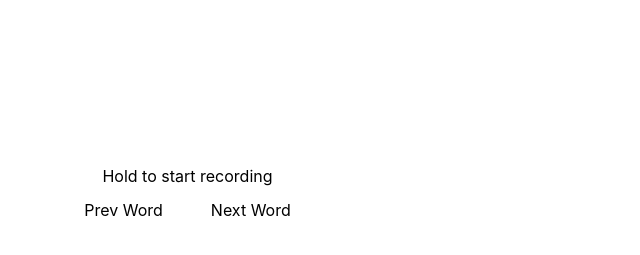
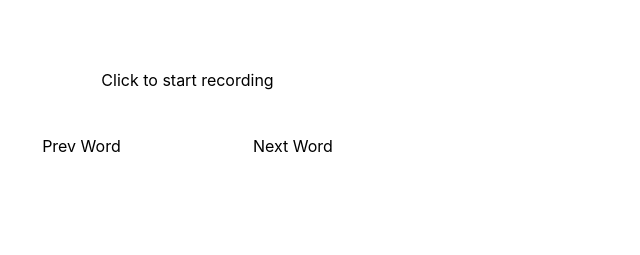
Before and after one commit to michaelhtleung/speech-training-app, a React (Create React App) app in the folder my-app/: page /exercise in a window 1280 px wide. Shown: the part 517-772 px from the top of the page, without its empty margins (0-640 px from the left). Built offline with nearby package versions, Linux system fonts and the light colour scheme; some icons are missing.

Commit message:
Color recording button

```diff
--- a/my-app/src/Exercise.js
+++ b/my-app/src/Exercise.js
@@ -177,7 +177,10 @@ const useStyles = makeStyles({
         display: 'flex',
         'flex-direction': 'row',
         'align-items': 'center',
-        'justify-content': 'space-between',
+        'justify-content': 'space-evenly',
+        width: '100%',
+        'margin-top': '32px',
+        'margin-bottom': '64px',
     },
     soundWave: {
         width: "100%",
@@ -227,15 +230,19 @@ function Exercise(props) {
         </div>;
     }
 
+    let recordingSectionTitle = null;
     let recordButton = null;
     if (recordingState === 'recordingInitial') {
-        recordButton = <box-icon size='lg' name='chevron-right-circle' type='solid' onClick={startRecording}></box-icon>
+        recordingSectionTitle = <div>Click to start recording</div>
+        recordButton = <box-icon size='lg' color='#4361EE' name='chevron-right-circle' type='solid' onClick={startRecording}></box-icon>
         // recordButton = <box-icon className={classes[recordingState]} name='chevron-right-circle' type='solid' onClick={startRecording}></box-icon>
         // recordButton = <box-icon type='solid' name='circle' ></box-icon>
     } else if (recordingState === 'recording') {
-        recordButton = <box-icon size='lg' name='circle' onClick={stopRecording}></box-icon>;
+        recordingSectionTitle = <div>Click to end recording</div>
+        recordButton = <box-icon size='lg' color='#4361EE' name='circle' onClick={stopRecording}></box-icon>;
     } else if (recordingState === 'waitingToRecord') {
-        recordButton = <box-icon size='lg' name='play-circle' onClick={startRecording}></box-icon>;
+        recordingSectionTitle = <div>Click to start recording</div>
+        recordButton = <box-icon size='lg't st color='#4361EE' name='play-circle' onClick={startRecording}></box-icon>;
     }
 
     function startRecording() {
@@ -299,11 +306,10 @@ function Exercise(props) {
             />
             {scoreSection}
             <div className={classes.recordingSection}>
-                <div>Hold to start recording</div>
+                {recordingSectionTitle}
                 <div className={classes.buttonRow}>
                     <div>Prev Word</div>
                     {recordButton}
-
                     <div>Next Word</div>
                 </div>
             </div>
```
